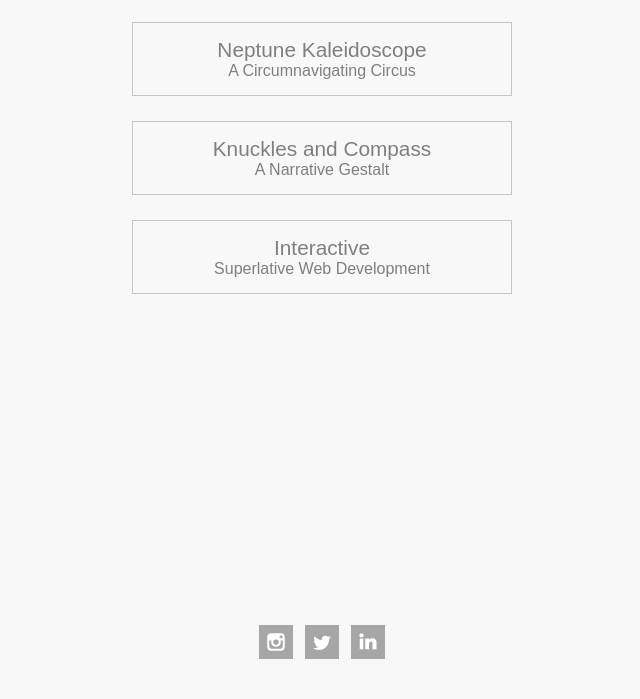
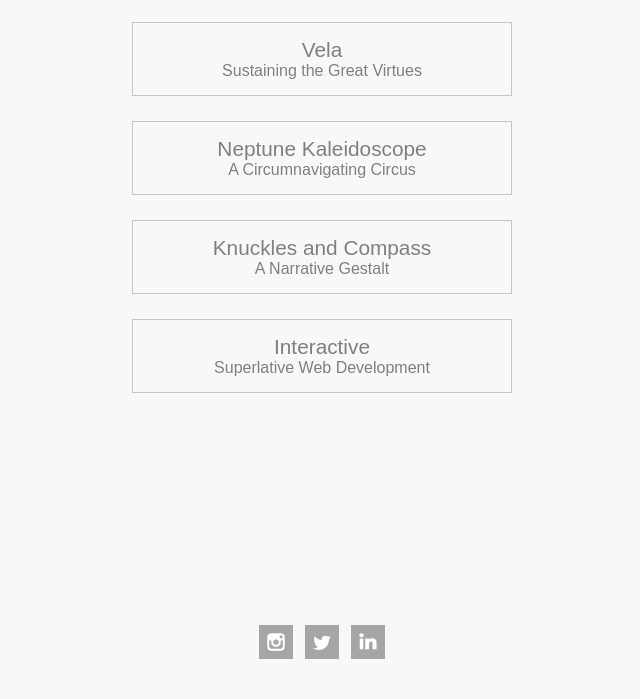
Before and after one commit to schwartzman/anthony, a plain HTML site: page index.html in a window 1280 px wide. Shown: the part 101-800 px from the top of the page, without its empty margins (318-958 px from the left). Drawn offline with nearby package versions, Linux system fonts and the light colour scheme; files that its build step writes are made by us from their sources.

Commit message:
Add one button

```diff
--- a/index.html
+++ b/index.html
@@ -29,6 +29,7 @@
 			</header>
 
 			<div class="main wrapper">
+			<a href="http://velavela.org" target="_blank"><span>Vela</span><span>Sustaining the Great Virtues</span></a>
 			<a href="http://neptunekaleidoscope.com" target="_blank"><span>Neptune Kaleidoscope</span><span>A Circumnavigating Circus</span></a>
 			<a href="http://knucklesandcompass.com" target="_blank"><span>Knuckles and Compass</span><span>A Narrative Gestalt</span></a>
 			<a href="http://anthonyschwartzman.net" target="_blank"><span>Interactive</span><span>Superlative Web Development</span></a>
```
